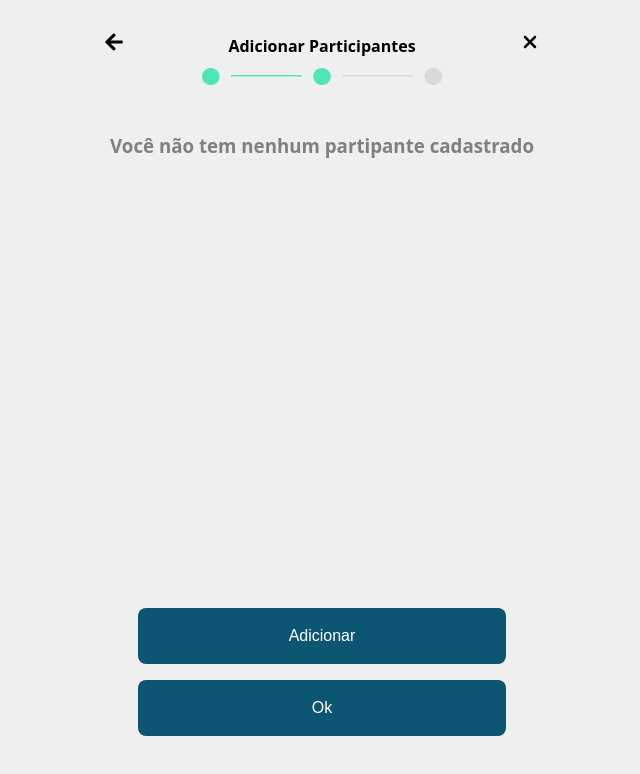
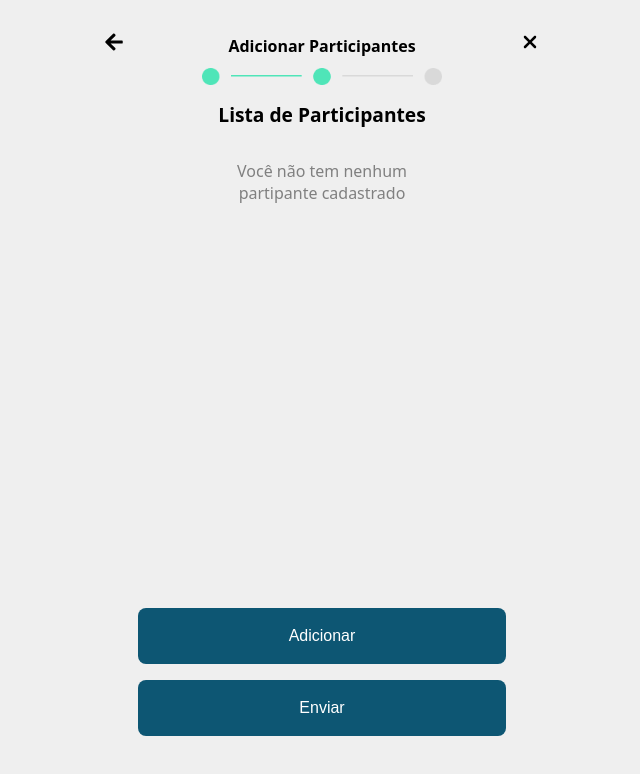
Before and after one commit to MatheusCarvalho2/secretsfriendsfrontend, a React (Vite) app: page /lista in a window 1280 px wide. Shown: the top 774 px of the page, without its empty margins (318-958 px from the left). Built offline with nearby package versions, Linux system fonts and the light colour scheme.

Commit message:
Alteração da pagina ParticipantsList para passar email no campo do input quando houver edição

```diff
--- a/src/pages/ParticipantsList/ParticipantsList.tsx
+++ b/src/pages/ParticipantsList/ParticipantsList.tsx
@@ -7,25 +7,31 @@ import status2Breadcrumb from '../../assets/images/status-2.png'
 import { useDispatch, useSelector } from 'react-redux';
 import { RootState } from '../../store';
 import { addParticipantList, removeParticipant } from '../../store/reducers/participantsList';
-import { useState } from 'react';
+import { useEffect, useState } from 'react';
 import Modal from '../../components/Modal/Modal';
 import api from '../../server/api';
 
 function ParticipantsList() {
-  const [isModalOpen, setIsModalOpen] = useState(false);
-
   const participantsListStore = useSelector((state: RootState) => {
     return state.participantList;
   });
 
-  const [emailAddParticipant, setEmailAddParticipant] = useState<string>('');
-  const [selectedParticipant, setSelectedParticipant] = useState('');
-
-  const dispatch = useDispatch();
-
   const currentDrawId = useSelector((state: RootState) => {
     return state.idDraw;
   });
+
+  const [emailAddParticipant, setEmailAddParticipant] = useState<string>('');
+  const [isModalOpen, setIsModalOpen] = useState(false);
+  const [selectedParticipant, setSelectedParticipant] = useState('');
+
+  console.log(selectedParticipant);
+
+
+  useEffect(() => {
+    setSelectedParticipant(selectedParticipant || '');
+  }, [selectedParticipant])
+
+  const dispatch = useDispatch();
 
   const handleAddParticipant = (event: React.FormEvent<HTMLFormElement>) => {
     event.preventDefault();
@@ -58,6 +64,7 @@ function ParticipantsList() {
   const handleEditClick = (participant: string) => {
     dispatch(removeParticipant(participant));
     setSelectedParticipant(participant);
+    setEmailAddParticipant(participant)
     setIsModalOpen(true);
   };
 
@@ -77,6 +84,10 @@ function ParticipantsList() {
           <img src={status2Breadcrumb} alt="Etapa um de três" className='steps' />
         </div>
 
+        <div className='padding-8px'>
+          <h2>Lista de Participantes</h2>
+        </div>
+
         <Modal isOpen={isModalOpen} onClose={() => setIsModalOpen(false)}>
           <h2 className='title-modal'>Informações do participante</h2>
 
@@ -85,9 +96,10 @@ function ParticipantsList() {
               <label htmlFor='email-input'>'Email'</label>
               <input
                 type='email'
-                placeholder={selectedParticipant ? selectedParticipant : 'Ex: email@email.com'}
+                placeholder='Ex: email@email.com'
                 name='email'
                 id='email-input'
+                value={emailAddParticipant}
                 onChange={(event) => setEmailAddParticipant(event.target.value)}
               />
             </div>
@@ -99,7 +111,7 @@ function ParticipantsList() {
           {participantsListStore.length > 0 ?
             participantsListStore.map((participant, index) => (
               <div className='message-participant' key={index}>
-                <h3>{index} - {participant}</h3>
+                <p>{index} - {participant}</p>
                 <div className='edition-buttons'>
 
                   <button className='delete-button' type="button" name="delete" onClick={() => {
@@ -114,7 +126,7 @@ function ParticipantsList() {
                 </div>
               </div>
 
-            )) : <h3>Você não tem nenhum partipante cadastrado</h3>}
+            )) : <p className='color-font-gray'>Você não tem nenhum<br /> partipante cadastrado</p>}
         </div>
 
         <div className='buttons-list'>
@@ -123,7 +135,7 @@ function ParticipantsList() {
             onClick={() => setIsModalOpen(true)}
           />
           <ButtonAccept
-            textButton="Ok"
+            textButton="Enviar"
             onClick={handleFinish}
           />
         </div>
```
